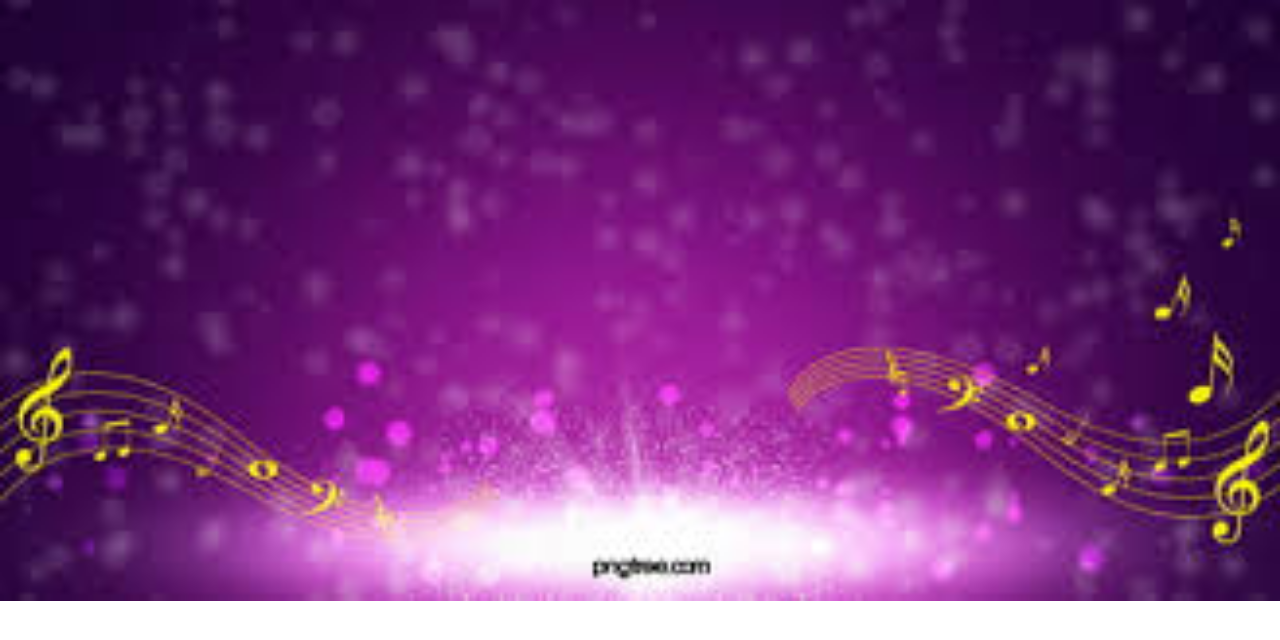
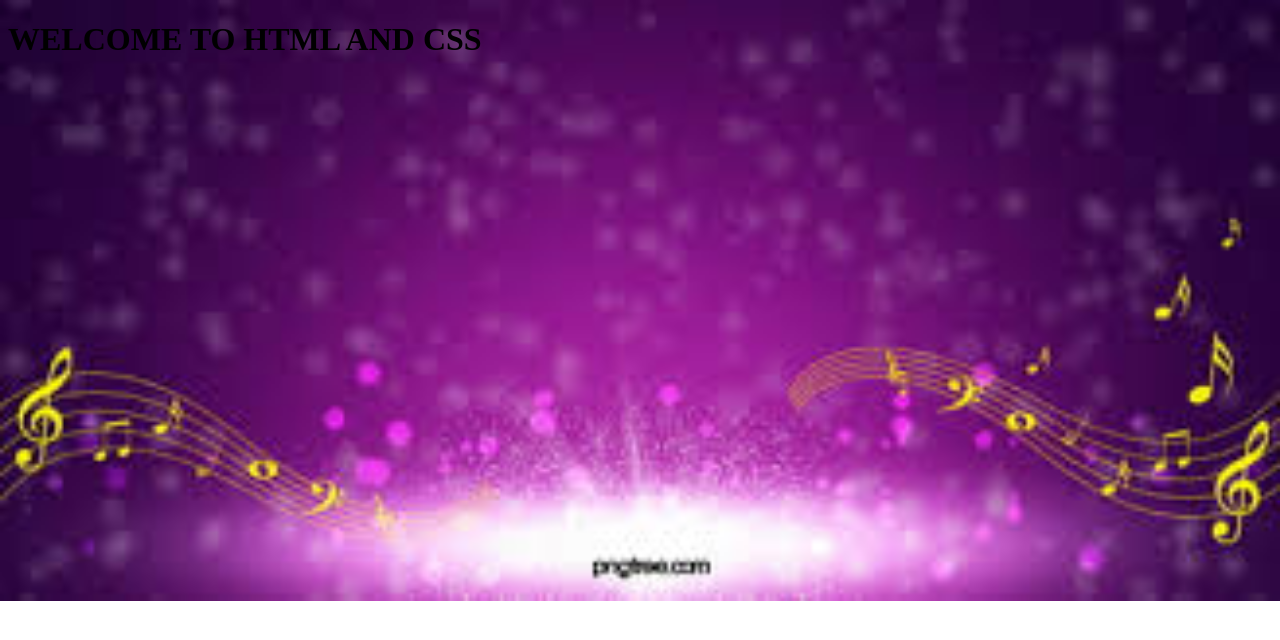
Before and after one commit to Prema12-santhosh/web-dev-proj1, a plain HTML site: page day5.html in a window 1280 px wide. Drawn offline with Linux system fonts and the light colour scheme.

Commit message:
added h1 tag

```diff
--- a/day5.html
+++ b/day5.html
@@ -13,6 +13,6 @@
     </style>
 </head>
 <body>
-
+    <h1><b>WELCOME TO  HTML AND CSS</b></h1>
 </body>
 </html>
```
